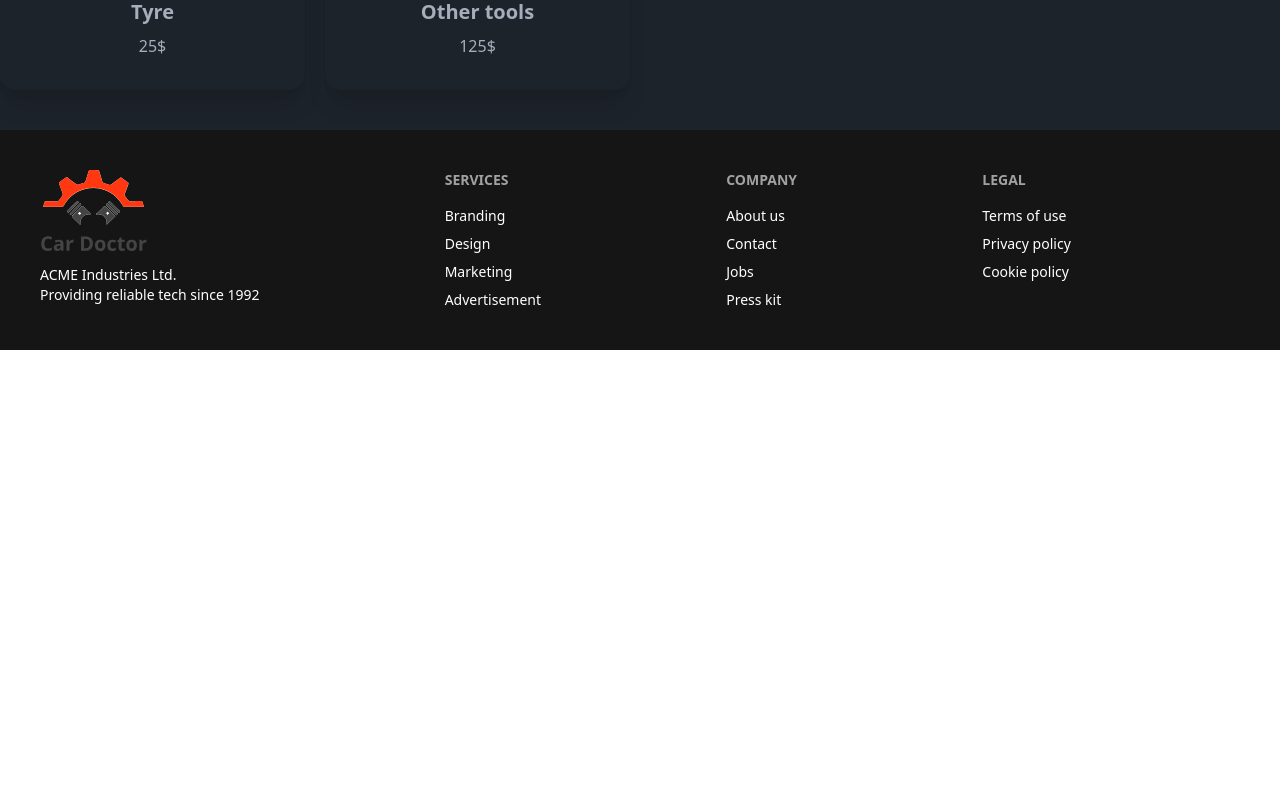
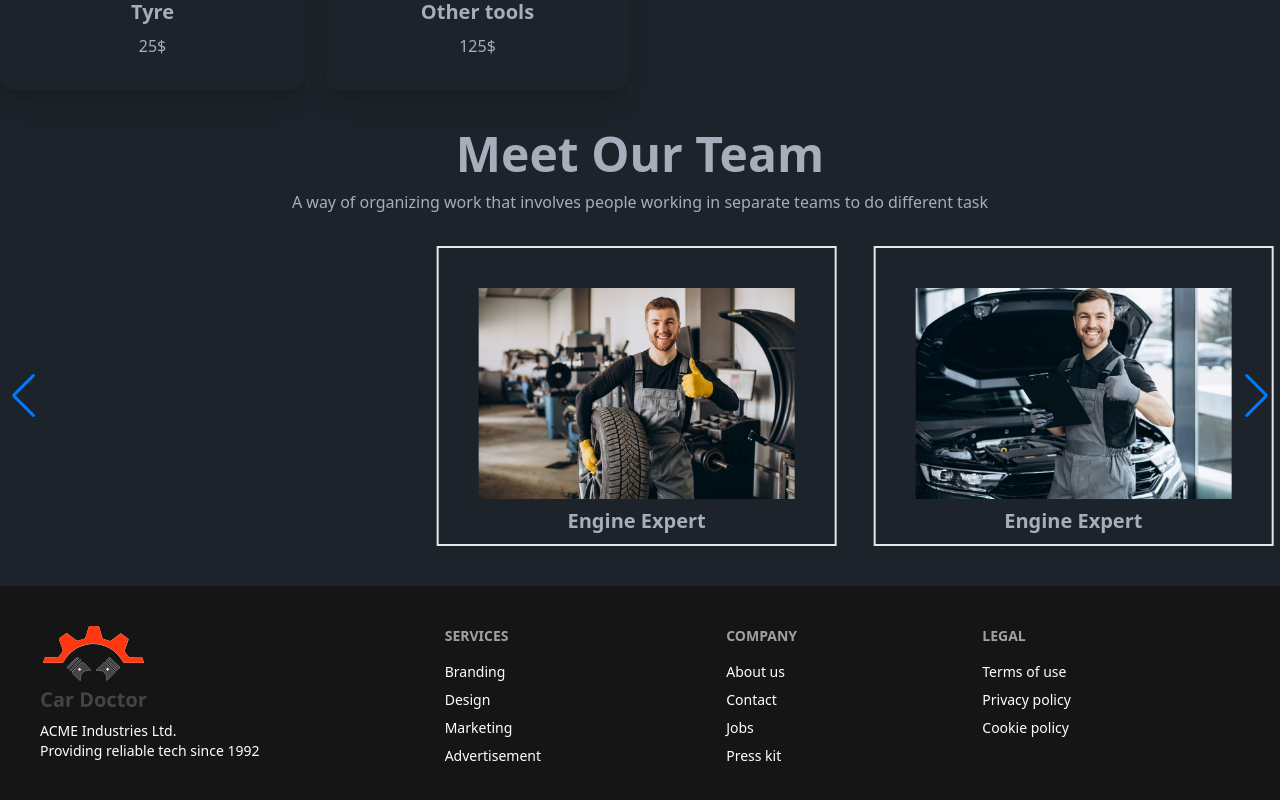
Before and after one commit to MD-Rakibul-Hassan/car-doctor-ui, a React (Vite) app: page / in a window 1280 px wide. Shown: the part 3519-4319 px from the top of the page. Before the commit the page ends 3869 px from the top, so only its background shows below. Built offline with nearby package versions, Linux system fonts and the light colour scheme.

Commit message:
our team with slider added

```diff
--- a/package.json
+++ b/package.json
@@ -13,7 +13,8 @@
     "react": "^18.3.1",
     "react-dom": "^18.3.1",
     "react-icons": "^5.3.0",
-    "react-router-dom": "^6.26.2"
+    "react-router-dom": "^6.26.2",
+    "swiper": "^11.1.14"
   },
   "devDependencies": {
     "@eslint/js": "^9.9.0",
--- a/src/Pages/Home/Home.jsx
+++ b/src/Pages/Home/Home.jsx
@@ -2,6 +2,7 @@
 import About from './About/About'
 import Banner from './Banner/Banner'
 import Contact from './Contact/Contact'
+import Our_tems from './Our_teams/Our_tems'
 import Product from './Products/Product'
 import Services_area from './Services_area/Services_area'
 
@@ -13,6 +14,7 @@ const Home = () => {
       <Services_area />
       <Contact />
       <Product />
+      <Our_tems />
     </div>
   )
 }
--- /dev/null
+++ b/src/Pages/Home/Our_teams/Our_tems.jsx
@@ -0,0 +1,77 @@
+import team1 from "../../../assets/images/team/1.jpg";
+import team2 from "../../../assets/images/team/2.jpg";
+import team3 from "../../../assets/images/team/3.jpg";
+import { Swiper, SwiperSlide } from "swiper/react";
+import { FaFacebook } from "react-icons/fa";
+import { FaLinkedin } from "react-icons/fa";
+import { FaTwitter } from "react-icons/fa";
+import { FaInstagram } from "react-icons/fa";
+import "swiper/css/pagination";
+import "swiper/css/navigation";
+import "swiper/css";
+import "./team.css";
+
+const teamsInfo = [
+  {
+    image: team1,
+    title: "Engine Expert",
+    scocal: [<FaFacebook />, <FaLinkedin />, <FaTwitter />, <FaInstagram />],
+  },
+  {
+    image: team2,
+    title: "Engine Expert",
+    scocal: [<FaFacebook />, <FaLinkedin />, <FaTwitter />, <FaInstagram />],
+  },
+  {
+    image: team3,
+    title: "Engine Expert",
+    scocal: [<FaFacebook />, <FaLinkedin />, <FaTwitter />, <FaInstagram />],
+  },
+];
+const Our_tems = () => {
+
+  return (
+    <div className="my-10">
+      <div className="flex flex-col items-center">
+        <h1 className="text-2xl lg:text-5xl font-bold">Meet Our Team</h1>
+        <p className="text-center font-medium  my-3">
+          A way of organizing work that involves people working in separate
+          teams to do different task
+        </p>
+      </div>
+      <div className="my-5">
+        <Swiper
+          slidesPerView={3}
+          centeredSlides={true}
+          spaceBetween={30}
+                  navigation={true}
+          className="mySwiper"
+        >
+          {teamsInfo.map((team, index) => {
+            return (
+              <SwiperSlide  key={index} className="">
+                <div className="border-2 p-10 overlay-container  ">
+                  <img src={team.image} className="" />
+                  <h1 className="text-center text-xl font-bold my-2">
+                    {team.title}
+                  </h1>
+                  <div className="overlay">
+                    {team.scocal.map((icon, index) => {
+                      return (
+                        <span className="text-5xl shadow-md rounded-full">
+                          {icon}
+                        </span>
+                      );
+                    })}
+                  </div>
+                </div>
+              </SwiperSlide>
+            );
+          })}
+        </Swiper>
+      </div>
+    </div>
+  );
+};
+
+export default Our_tems;
--- /dev/null
+++ b/src/Pages/Home/Our_teams/team.css
@@ -0,0 +1,27 @@
+
+.overlay-container {
+    height: 300px;
+    width: 400px;
+    position: relative;
+}
+
+
+.overlay {
+    top: 0;
+    left: 0;
+    gap: 20px;
+    height: 0;
+    width: 100%;
+    display: flex;
+    overflow: hidden;
+    position: absolute;
+    align-items: center;
+    justify-content: center;
+    background-color: rgba(255, 166, 0, 0.643);
+    backdrop-filter: blur(4px);
+    transition: all 1s ease-in;
+}
+
+.overlay-container:hover .overlay {
+    height: 100%;
+}
--- a/src/Pages/Home/Products/Single_product.jsx
+++ b/src/Pages/Home/Products/Single_product.jsx
@@ -6,7 +6,7 @@ const Single_product = ({ title, img, price, rating }) => {
       <div className="card shadow-xl ">
         <figure className="px-10 relative bg-slate-300 product-img   pt-10">
           <img src={img} alt="Product" className="rounded-xl h-[200px]" />
-          <FaShoppingBag className="absolute top-5 right-5 hidden icon text-orange-500 cursor-pointer" />
+          <FaShoppingBag className="absolute top-5 right-5 opacity-0 icon text-orange-500  cursor-pointer  rounded-full" />
         </figure>
         <div className="card-body items-center text-center">
           <div>
--- a/src/Pages/Home/Products/product.css
+++ b/src/Pages/Home/Products/product.css
@@ -1,7 +1,10 @@
 
 .product-img {
-    transition: 1s ease;
+    /* transition: 1s ease; */
 }
 .product-img:hover .icon {
-    display: block;
+    transition: 0.5s ease;
+    opacity: 1;
+    font-size: 25px;
+    background-color: transparent;
 }
```
Also changed, not shown: 1 other file (tests, documents, lock files or other folders).
